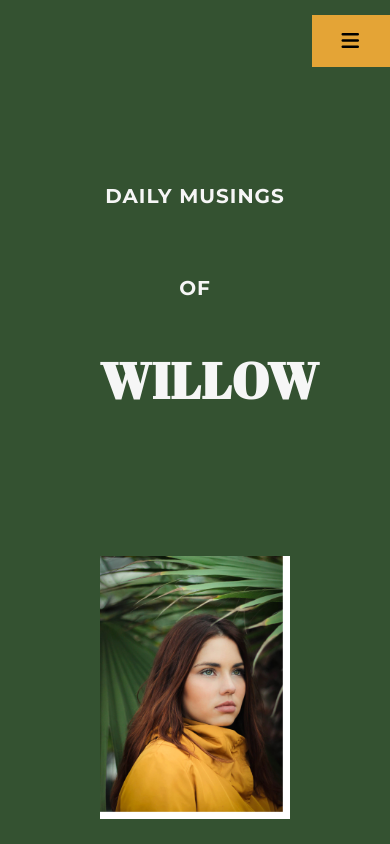
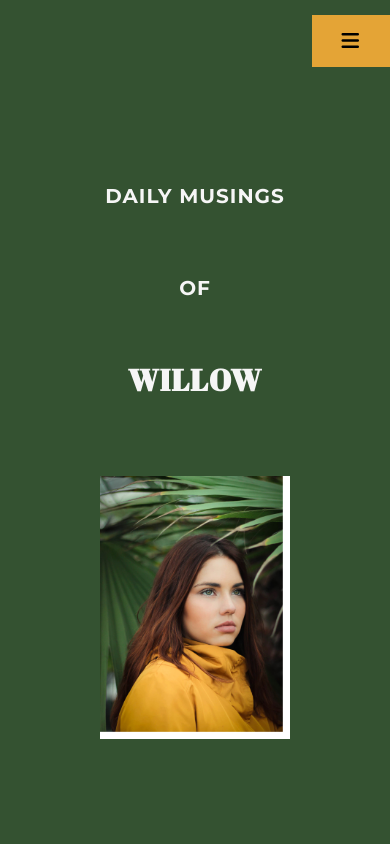
Before and after one commit to jdorocho/jacquelineNosalProjectTwo, a plain HTML site: page index.html in a window 390 px wide. Shown: the top 844 px of the page. Drawn offline with nearby package versions, Linux system fonts and the light colour scheme.

Commit message:
more responsive, unnecessary folders deleted

```diff
--- a/styles/sass/pages/_home.scss
+++ b/styles/sass/pages/_home.scss
@@ -67,27 +67,13 @@ main {
             display: block;
         }
     }
-    @media (max-width: 555px) {
-        padding: 300px 0 200px 0;
+    @media (max-width: 650px) {
+        padding: 300px 0 20px 0;
         &__title {
-            font-size: 7.0rem;
-        }
-        &__mainProfileImg {
-            top: -20px;
-        }
-    }
-    @media (max-width: 420px) {
-        &__title {
-            font-size: 5.0rem;
+            font-size: 3.0rem;
         }
         &__title::before {
             top: 120px;
-        }
-    }
-    @media (max-width: 355px) {
-        padding: 300px 0 20px 0;
-        &__title {
-            font-size: 3.0rem;
         }
         &__mainProfileImg {
             top: -100px;
--- a/styles/sass/style.scss
+++ b/styles/sass/style.scss
@@ -5,8 +5,6 @@
 // abtracts
 @import 'abstracts/variables';
 @import 'abstracts/mixins';
-
-// vendors
 
 // base
 @import 'base/setup';
@@ -29,5 +27,3 @@
 @import 'pages/home';
 @import 'pages/willowBlogPost';
 @import 'pages/willowContact';
-
-// themes
```
Also changed, not shown: styles/style.css.
